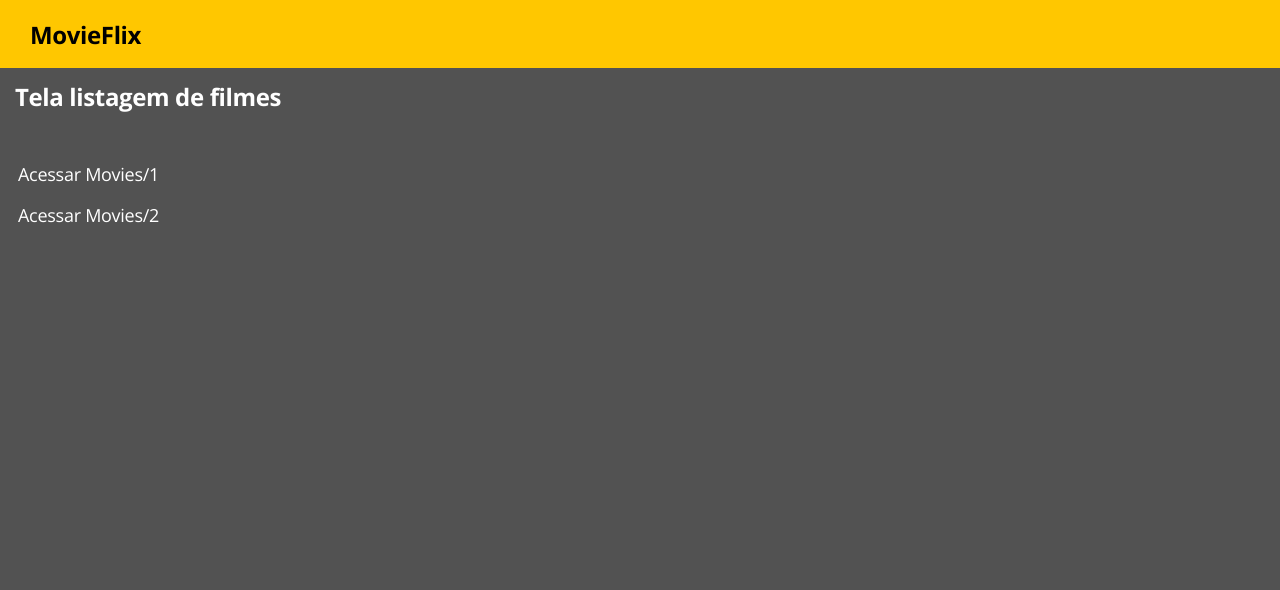
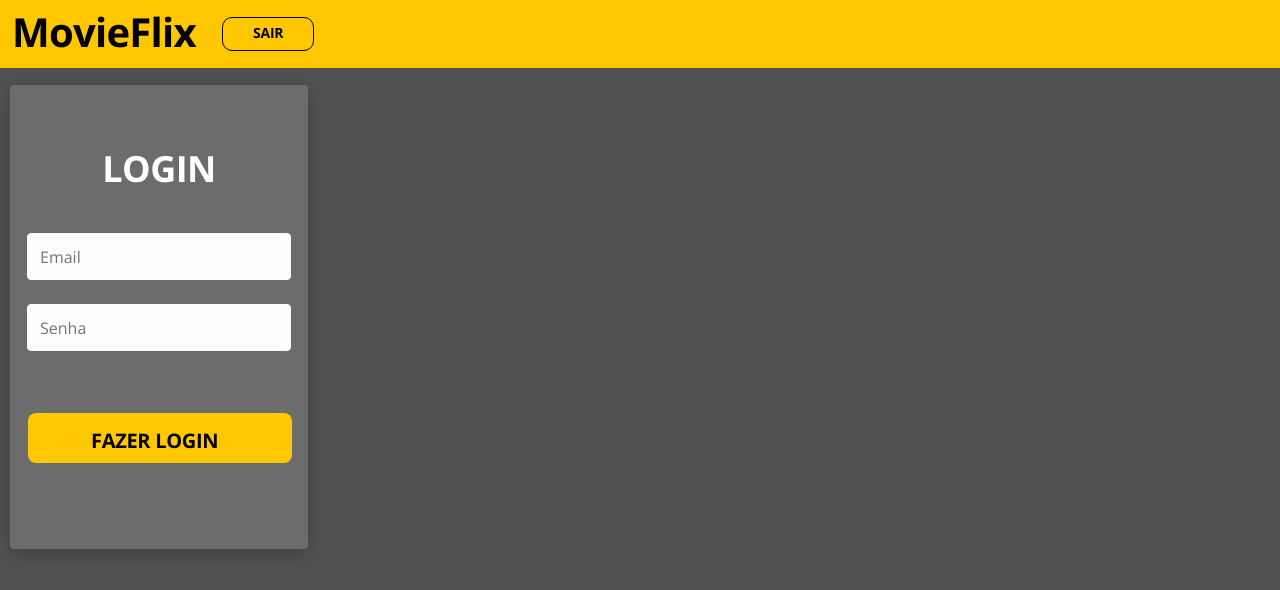
Before and after one commit to JonasRF/Desafio-Movieflix, a React (Create React App) app in the folder Frontend/: page / in a window 1280 px wide. Shown: the top 590 px of the page. Built offline with nearby package versions, Linux system fonts and the light colour scheme; no server answers.

Commit message:
Local storage and button SAIR

```diff
--- a/Frontend/package.json
+++ b/Frontend/package.json
@@ -19,7 +19,7 @@
     "react": "^17.0.2",
     "react-dom": "^17.0.2",
     "react-hook-form": "^7.20.5",
-    "react-router-dom": "^6.0.2",
+    "react-router-dom": "5.3.0",
     "react-scripts": "4.0.3",
     "typescript": "^4.1.2",
     "web-vitals": "^1.0.1"
--- a/Frontend/src/App.tsx
+++ b/Frontend/src/App.tsx
@@ -1,10 +1,10 @@
 import './assets/styles/custom.scss';
 import './App.css';
-import Movie from './pages/Movie';
+import Routes from './Routes';
 
 function App() {
   return (
-   <Movie />
+   <Routes />
   );
 }
 export default App;
--- /dev/null
+++ b/Frontend/src/Routes.tsx
@@ -0,0 +1,23 @@
+import { Router, Switch, Route } from "react-router-dom";
+import Navbar from "./components/Navbar";
+import Login from "./pages/Auth/Login";
+import Movie from "./pages/Movie";
+import history from "./util/history";
+
+
+const Routes = () => {
+    return(
+      <Router history={history}>
+        <Navbar />
+        <Switch>
+          <Route path="/" exact>
+            <Login />
+          </Route>
+          <Route path="/movies" exact>
+            <Movie />
+          </Route>
+        </Switch>
+      </Router>
+    );
+}
+export default Routes;
--- a/Frontend/src/components/Navbar/index.tsx
+++ b/Frontend/src/components/Navbar/index.tsx
@@ -1,14 +1,27 @@
-
+import { Link } from 'react-router-dom';
 import './styles.css';
 
 const Navbar = () => {
-    return(
-        <nav className="navbar navbar-expand-md main-nav">
-        <div className="container-fluid nav-container">
-        <h1>MovieFlix</h1>
+  const handleLogoutClick = (event: React.MouseEvent<HTMLAnchorElement>) => {
+    event.preventDefault();
+  };
+
+  return (
+    <>
+      <nav className="navbar main-nav">
+        <div className="container-fluid">
+          <Link to="/" className="LinkLogin">
+            <h1>MovieFlix</h1>
+          </Link>
+
+          <div className="nav-button-logout">
+            <a href="#logout" onClick={handleLogoutClick}>
+              <h6>SAIR</h6>
+            </a>
+          </div>
         </div>
-        </nav>
-
-    );
-}
+      </nav>
+    </>
+  );
+};
 export default Navbar;
--- a/Frontend/src/components/Navbar/styles.css
+++ b/Frontend/src/components/Navbar/styles.css
@@ -4,10 +4,35 @@
   background: #ffc700;
 }
 
-.nav-container h1 {
-  font-size: 24px;
-  line-height: 33px;
+.LinkLogin {
+ width: auto;
+  position: absolute;
+  font-size: 50px;
+  line-height: 20px;
   letter-spacing: -0.015em;
   color: #000000;
-  margin-left: 18px;
+  margin-bottom: 5px;
 }
+
+.nav-button-logout {
+  border: 1px solid #000000;
+  box-sizing: border-box;
+  border-radius: 10px;
+  margin-left: 210px;
+  padding-left: 30px;
+  margin-right: 50px;
+  padding-right: 30px;
+  padding-top: 5px;
+  padding-bottom: 8px;
+}
+
+.nav-button-logout h6 {
+  font-size: 14px;
+  line-height: 19px;
+  display: flex;
+  align-items: center;
+  text-align: center;
+  letter-spacing: -0.015em;
+  color: #000000;
+  mix-blend-mode: normal;
+}
--- a/Frontend/src/pages/Auth/Login/index.tsx
+++ b/Frontend/src/pages/Auth/Login/index.tsx
@@ -1,8 +1,8 @@
 
 import { useForm } from 'react-hook-form';
 import ButtonIcon from '../../../components/ButtonIcon';
-import Navbar from '../../../components/Navbar';
 import { requestBackendLogin } from '../../../util/requests';
+import { saveAuthData } from '../../../util/storage';
 import './styles.css';
 
 type FormData = {
@@ -17,6 +17,7 @@ const Login = () => {
     const onSubmit = (formData : FormData) => {
         requestBackendLogin(formData)
         .then((response) => {
+            saveAuthData(response.data);
             console.log("SUCESSO" , response);
         })
         .catch((error) => {
@@ -25,7 +26,6 @@ const Login = () => {
     };
     return(
         <>
-        <Navbar />
             <div className="base-card login-card">
                 <h1>LOGIN</h1>
                 <form onSubmit={handleSubmit(onSubmit)}>
--- a/Frontend/src/pages/Movie/index.tsx
+++ b/Frontend/src/pages/Movie/index.tsx
@@ -1,18 +1,17 @@
-import Navbar from '../../components/Navbar';
+
 import './styles.css';
 
 const Movie = () => {
   return (
     <>
-    <Navbar />
     <div className="container-movie">
       <h1>Tela listagem de filmes</h1>
       <div className="link-details-movie">
         <a href="link01">
-          <p>Acessar Movies/1</p>
+          <p>Acessar /movies/1</p>
         </a>
         <a href="link02">
-          <p>Acessar Movies/2</p>
+          <p>Acessar /movies/2</p>
         </a>
       </div>
     </div>
--- /dev/null
+++ b/Frontend/src/util/history.ts
@@ -0,0 +1,3 @@
+import { createBrowserHistory } from "history";
+
+export default createBrowserHistory();
--- /dev/null
+++ b/Frontend/src/util/storage.ts
@@ -0,0 +1,14 @@
+const tokenkey = 'AuthData;'
+
+type LoginResponse = {
+    access_token: string;
+    expires_in: number;
+    scope: string;
+    token_type: string;
+    userName: string;
+    userId: number;
+  }
+
+  export const saveAuthData = (obj: LoginResponse) => {
+    localStorage.setItem(tokenkey, JSON.stringify(obj));
+  }
```
Also changed, not shown: Frontend/src/types/movie.ts (added, +7 -0 lines), 2 other files (tests, documents, lock files or other folders).
